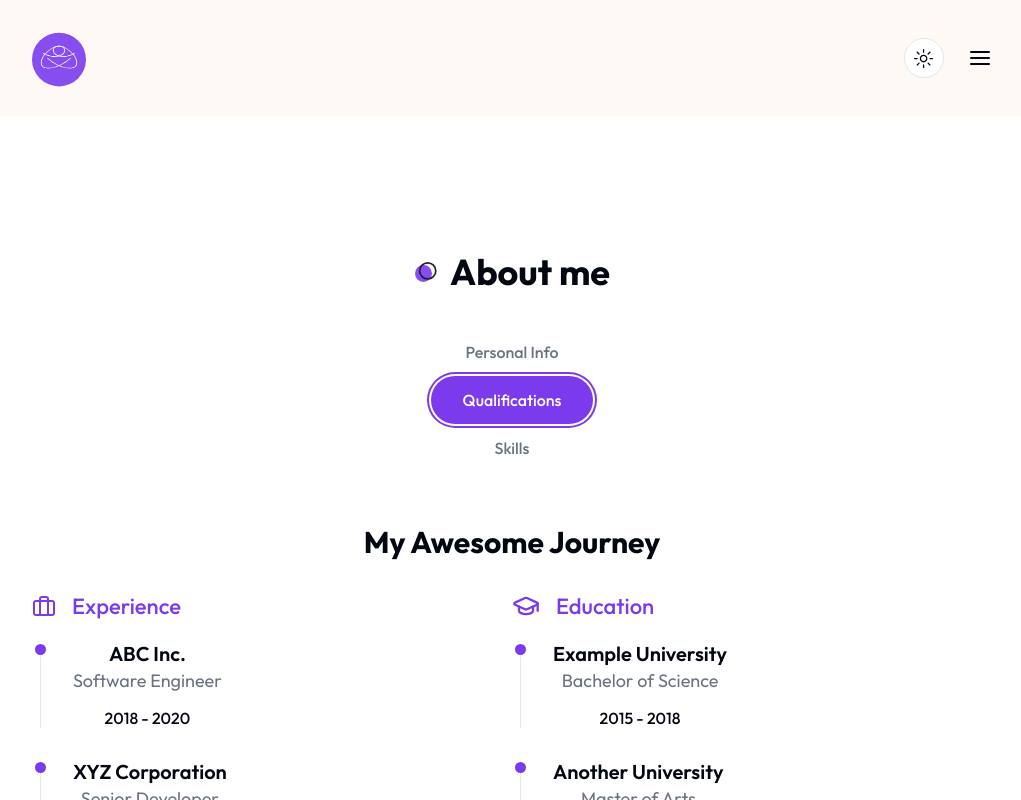
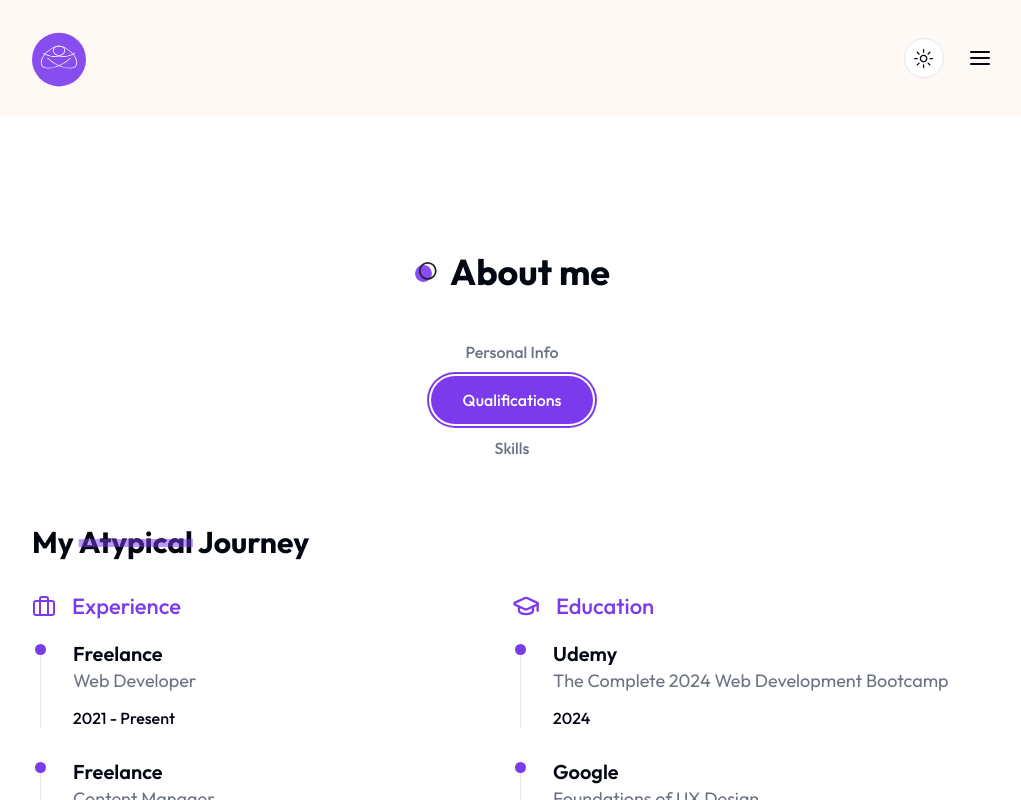
Before and after one commit to edgarespinoza7/edgarespinoza7.github.io, a Next.js app: page / in a window 1280 px wide. Both pictures are taken after a click on the tab "Qualifications". Shown: the part 536-1336 px from the top of the page, without its empty margins (128-1149 px from the left). Built offline with nearby package versions, Linux system fonts and the light colour scheme.

Commit message:
39 updated Qualifications Tab OK

```diff
--- a/app/contact/page.jsx
+++ b/app/contact/page.jsx
@@ -17,7 +17,7 @@ const Contact = () => {
             </div>
             <h1 className="h1 max-w-md mb-8">Let's Work Together.</h1>
             <p className="subtitle max-w-[400px]">
-              Lorem ipsum dolor sit amet, consectetur adipisicing elit.
+            I'd love to hear what's on your mind. Get in touch and let me know how I can help you!
             </p>
           </div>
           {/* illustration */}
@@ -30,17 +30,17 @@ const Contact = () => {
             {/* Mail */}
             <div className="flex items-center gap-x-8">
               <MailIcon size={18} className="text-primary" />
-              <div>youremail@gmail.com</div>
+              <div>edgarespinoza7@gmail.com</div>
             </div>
             {/* Adress */}
             <div className="flex items-center gap-x-8">
               <HomeIcon size={18} className="text-primary" />
-              <div>8420 Pine Avenue, Meadoville MC 842</div>
+              <div>Valencia, Spain</div>
             </div>
             {/* Phone */}
             <div className="flex items-center gap-x-8">
               <PhoneCall size={18} className="text-primary" />
-              <div>+44 123 546 7890</div>
+              <div>+34 613 52 3930</div>
             </div>
           </div>
           <Form>
--- a/components/About.jsx
+++ b/components/About.jsx
@@ -20,7 +20,7 @@ const infoData = [
   },
   {
     icon: <PhoneCall size={20} />,
-    text: '+34 631 37 6567',
+    text: '+34 613 52 3930',
   },
   {
     icon: <MailIcon size={20} />,
@@ -47,19 +47,19 @@ const qualificationData = [
     title: 'education',
     data: [
       {
-        university: 'Example University',
-        qualification: 'Bachelor of Science',
-        years: '2015 - 2018',
+        university: 'Udemy',
+        qualification: 'The Complete 2024 Web Development Bootcamp',
+        years: '2024',
       },
       {
-        university: 'Another University',
-        qualification: 'Master of Arts',
+        university: 'Google',
+        qualification: 'Foundations of UX Design',
         years: '2019 - 2021',
       },
       {
-        university: 'Yet Another University',
-        qualification: 'Ph.D in Computer Science',
-        years: '2021 - 2025',
+        university: 'freeCodeCamp',
+        qualification: 'Responsive Web Design Certification',
+        years: '2020',
       },
     ]
   },
@@ -67,19 +67,19 @@ const qualificationData = [
     title: 'experience',
     data: [
       {
-        company: 'ABC Inc.',
-        role: 'Software Engineer',
-        years: '2018 - 2020',
+        company: 'Freelance',
+        role: 'Web Developer',
+        years: '2021 - Present',
       },
       {
-        company: 'XYZ Corporation',
-        role: 'Senior Developer',
-        years: '2020 - 2022',
+        company: 'Freelance',
+        role: 'Content Manager',
+        years: '2019 - 2021',
       },
       {
-        company: 'Tech Innovators',
-        role: 'Lead Developer',
-        years: '2022 - Present',
+        company: 'RIA Novosti',
+        role: 'Copyeditor',
+        years: '2015 - 2019',
       },
 
     ]
@@ -150,13 +150,12 @@ const About = () => {
                 <TabsTrigger className="w-[162px] xl:auto" value="skills">Skills</TabsTrigger>
               </TabsList>
               {/* Tabs Content */}
-              <div className="text-lg mt-12 xl:mt-8 text-center xl:text-left">
+              <div className="text-lg mt-12 xl:mt-8 xl:text-left">
                 {/* Personal Info */}
                 <TabsContent value="personal">
                   <div className="text-center xl:text-left">
-                    <h3 className="h3 mb-4">Endless Curiosity <span className="font-bold text-primary px-2 animate-ping ease-in-out">+</span> Problem-Solving Mindset</h3>
-                    <p className="subtitle max-w-xl mx-auto xl:mx-0">I am passionate about exploring the intersection between design, technology, and business. <br/>
-                    I firmly believe that every line of code should serve a greater purpose.</p>
+                    <h3 className="h3 mb-4">Endless Curiosity <span className="font-bold text-primary px-2">+</span> Problem-Solving Mindset</h3>
+                    <p className="subtitle max-w-xl mx-auto xl:mx-0">I'm a self-taught Front-end Developer passionate about crafting web experiences that seamlessly integrate <span className="text-primary font-bold">Design, Technology, and Business Acumen</span>. Every line of code I write serves a greater purpose, resulting in digital products that delight users while fulfilling business goals.</p>
                     {/* Icons */}
                     <div className="grid xl:grid-cols-2 gap-4 mb-12">
                       {infoData.map((item, index) => {
@@ -177,7 +176,7 @@ const About = () => {
                 {/* Qualifications */}
                 <TabsContent value="qualifications">
                   <div>
-                    <h3 className="h3 mb-8">My Awesome Journey</h3>
+                    <h3 className="h3 mb-8">My <span className="line-through decoration-primary/50 decoration-8 decoration-solid">Atypical</span> Journey</h3>
                     {/* Experience and Education wrapper */}
                     <div className="grid md:grid-cols-2 gap-y-8">
                       {/* Experience */}
--- a/components/Hero.jsx
+++ b/components/Hero.jsx
@@ -21,7 +21,7 @@ const Hero = () => {
         <div className="flex justify-between gap-x-8">
           <div className="flex max-w-[600px] flex-col justify-center mx-auto xl:mx-0 text-center xl:text-left">
             <div className="text-sm uppercase font-semibold mb-4 text-primary tracking-[4px]">Front-End Developer</div>
-            <h1 className="h1 mb-4">Hello, my name is Edgar</h1>
+            <h1 className="h1 mb-4">Hello! I'm Edgar Espinoza</h1>
             <p className="subtitle max-w-[490px] mx-auto xl:mx-0">
             I craft beautiful and functional web experiences by combining cutting-edge technologies with design thinking.
             </p>
```
